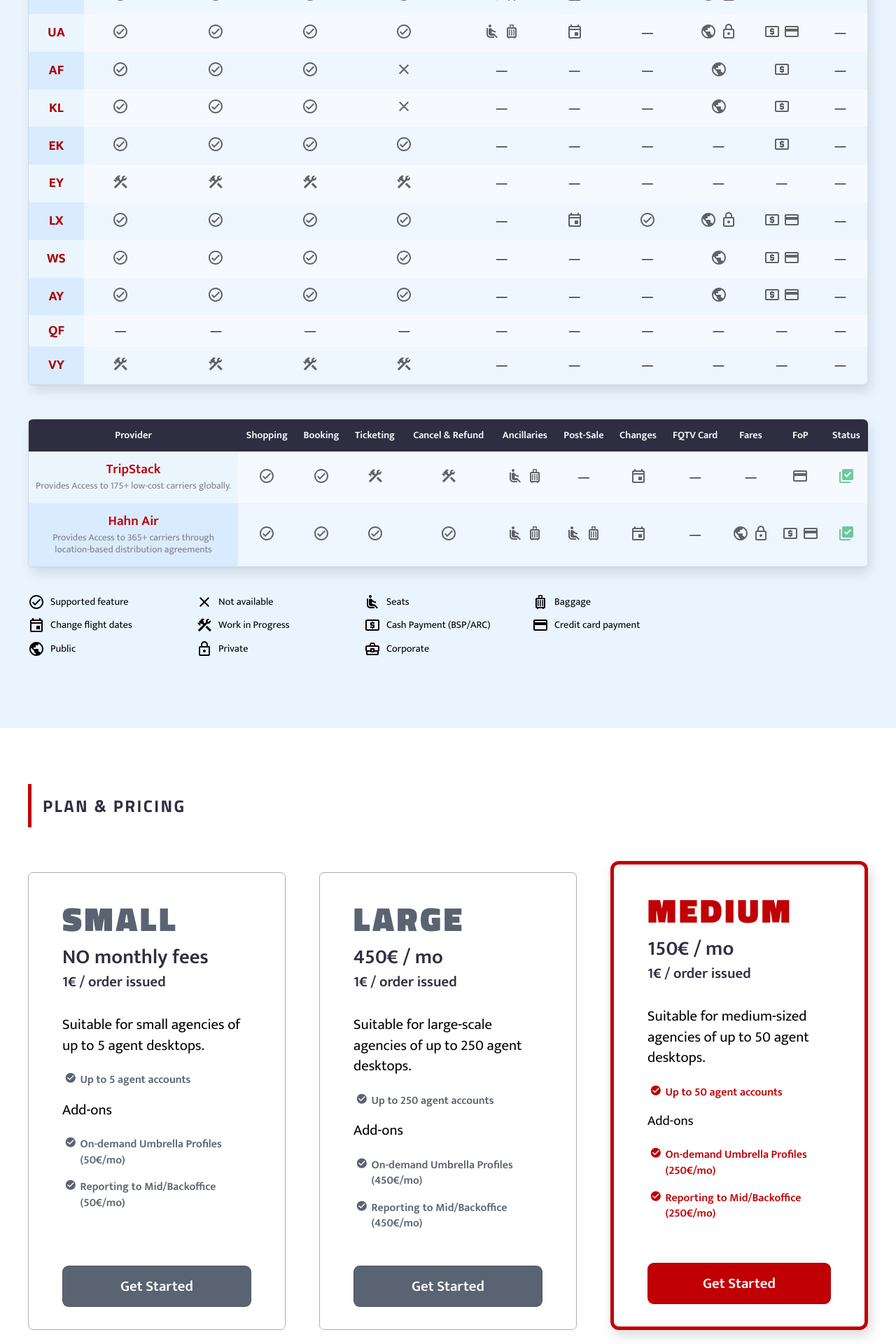
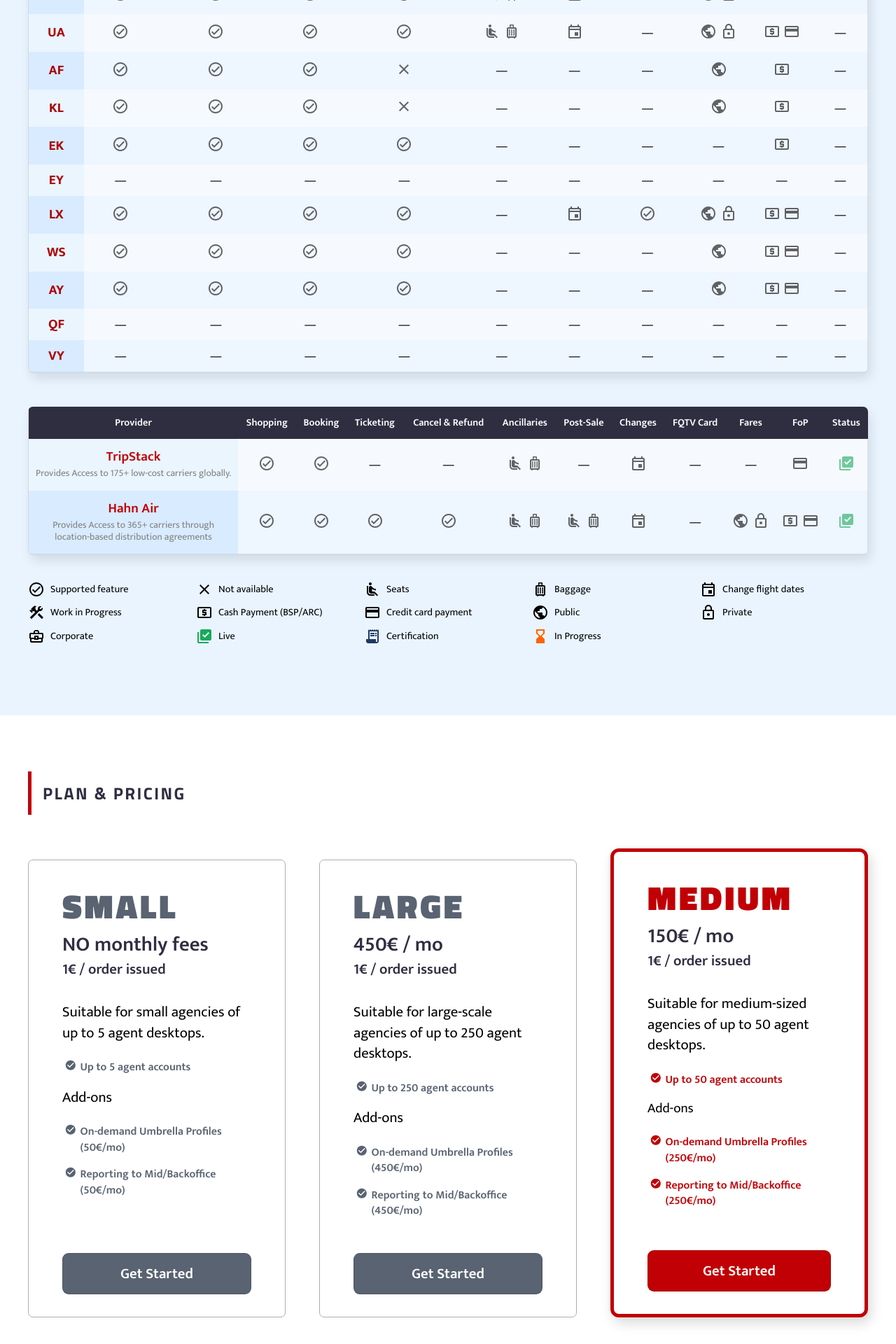
Before and after one commit to tripsimian-labs/bookingpad-web, a Jekyll site: the page built from index.md, in a window 1280 px wide. Shown: the part 3468-5388 px from the top of the page at 70% size. Built offline with Jekyll 4.4.1, drawn with Linux system fonts in a browser that asks for light colours.

Commit message:
Add a blank flag to columns in airlines and providers tables

```diff
--- a/_includes/home_airlines.html
+++ b/_includes/home_airlines.html
@@ -458,8 +458,38 @@
                                 d="M20 7H16V5L14 3H10L8 5V7H4C2.9 7 2 7.9 2 9V14C2 14.75 2.4 15.38 3 15.73V19C3 20.11 3.89 21 5 21H19C20.11 21 21 20.11 21 19V15.72C21.59 15.37 22 14.73 22 14V9C22 7.9 21.1 7 20 7ZM10 5H14V7H10V5ZM4 9H20V14H15V11H9V14H4V9ZM13 15H11V13H13V15ZM19 19H5V16H9V17H15V16H19V19Z"
                                 fill="black" />
                         </svg>
+                        <span>Corporate</span>
+                    </li>
+                    <li>
+                        <svg width="24" height="24" viewBox="0 0 24 24" fill="none" xmlns="http://www.w3.org/2000/svg">
+                            <path
+                                d="M20 2H8C6.9 2 6 2.9 6 4V16C6 17.1 6.9 18 8 18H20C21.1 18 22 17.1 22 16V4C22 2.9 21.1 2 20 2ZM12.47 14L9 10.5L10.4 9.09L12.47 11.17L17.6 6L19 7.41L12.47 14V14ZM4 6H2V20C2 21.1 2.9 22 4 22H18V20H4V6Z"
+                                fill="#19A95B" />
+                        </svg>
+                        <span>Live</span>
+                    </li>
+                    <li>
 
-                        <span>Corporate</span>
+                        <svg width="24" height="24" viewBox="0 0 24 24" fill="none" xmlns="http://www.w3.org/2000/svg">
+                            <path
+                                d="M19.5 3.5L18 2L16.5 3.5L15 2L13.5 3.5L12 2L10.5 3.5L9 2L7.5 3.5L6 2V16H3V19C3 20.66 4.34 22 6 22H18C19.66 22 21 20.66 21 19V2L19.5 3.5ZM19 19C19 19.55 18.55 20 18 20C17.45 20 17 19.55 17 19V16H8V5H19V19Z"
+                                fill="#1E3A60" />
+                            <path d="M15 7H9V9H15V7Z" fill="#1E3A60" />
+                            <path d="M18 7H16V9H18V7Z" fill="#1E3A60" />
+                            <path d="M15 10H9V12H15V10Z" fill="#1E3A60" />
+                            <path d="M18 10H16V12H18V10Z" fill="#1E3A60" />
+                        </svg>
+
+                        <span>Certification</span>
+                    </li>
+                    <li>
+                        <svg width="24" height="24" viewBox="0 0 24 24" fill="none" xmlns="http://www.w3.org/2000/svg">
+                            <path
+                                d="M18 22L17.99 16L14 12L17.99 7.99L18 2H6V8L10 12L6 15.99V22H18ZM8 7.5V4H16V7.5L12 11.5L8 7.5Z"
+                                fill="#FF6300" />
+                        </svg>
+
+                        <span>In Progress</span>
                     </li>
                 </ul>
             </div>
--- a/_includes/providers_table.html
+++ b/_includes/providers_table.html
@@ -59,7 +59,7 @@
                             d="M12 2C6.48 2 2 6.48 2 12C2 17.52 6.48 22 12 22C17.52 22 22 17.52 22 12C22 6.48 17.52 2 12 2ZM12 20C7.59 20 4 16.41 4 12C4 7.59 7.59 4 12 4C16.41 4 20 7.59 20 12C20 16.41 16.41 20 12 20ZM16.59 7.58L10 14.17L7.41 11.59L6 13L10 17L18 9L16.59 7.58Z"
                             fill="black" />
                     </svg>
-                    {% else %}
+                    {% elsif provider.booking == "Under Development" %}
                     <svg width="24" height="24" viewBox="0 0 24 24" fill="none" xmlns="http://www.w3.org/2000/svg">
                         <path d="M15.904 13.0506L13.7827 15.1719L19.7789 21.1681L21.9002 19.0468L15.904 13.0506Z"
                             fill="black" />
@@ -67,6 +67,8 @@
                             d="M17.5001 10C19.4301 10 21.0001 8.43005 21.0001 6.50005C21.0001 5.92005 20.8401 5.38005 20.5901 4.90005L17.8901 7.60005L16.4001 6.11005L19.1001 3.41005C18.6201 3.16005 18.0801 3.00005 17.5001 3.00005C15.5701 3.00005 14.0001 4.57005 14.0001 6.50005C14.0001 6.91005 14.0801 7.30005 14.2101 7.66005L12.3601 9.51005L10.5801 7.73005L11.2901 7.02005L9.8801 5.61005L12.0001 3.49005C10.8301 2.32005 8.9301 2.32005 7.7601 3.49005L4.2201 7.03005L5.6301 8.44005H2.8101L2.1001 9.15005L5.6401 12.69L6.3501 11.98V9.15005L7.7601 10.56L8.4701 9.85005L10.2501 11.63L2.8401 19.0401L4.9601 21.16L16.3401 9.79005C16.7001 9.92005 17.0901 10 17.5001 10Z"
                             fill="black" />
                     </svg>
+                    {% else %}
+                    <span>—</span>
                     {% endif %}
                 </td>
                 <td class="ticketing">
@@ -76,7 +78,7 @@
                             d="M12 2C6.48 2 2 6.48 2 12C2 17.52 6.48 22 12 22C17.52 22 22 17.52 22 12C22 6.48 17.52 2 12 2ZM12 20C7.59 20 4 16.41 4 12C4 7.59 7.59 4 12 4C16.41 4 20 7.59 20 12C20 16.41 16.41 20 12 20ZM16.59 7.58L10 14.17L7.41 11.59L6 13L10 17L18 9L16.59 7.58Z"
                             fill="black" />
                     </svg>
-                    {% else %}
+                    {% elsif provider.ticketing == "Under Development" %}
                     <svg width="24" height="24" viewBox="0 0 24 24" fill="none" xmlns="http://www.w3.org/2000/svg">
                         <path d="M15.904 13.0506L13.7827 15.1719L19.7789 21.1681L21.9002 19.0468L15.904 13.0506Z"
                             fill="black" />
@@ -84,6 +86,8 @@
                             d="M17.5001 10C19.4301 10 21.0001 8.43005 21.0001 6.50005C21.0001 5.92005 20.8401 5.38005 20.5901 4.90005L17.8901 7.60005L16.4001 6.11005L19.1001 3.41005C18.6201 3.16005 18.0801 3.00005 17.5001 3.00005C15.5701 3.00005 14.0001 4.57005 14.0001 6.50005C14.0001 6.91005 14.0801 7.30005 14.2101 7.66005L12.3601 9.51005L10.5801 7.73005L11.2901 7.02005L9.8801 5.61005L12.0001 3.49005C10.8301 2.32005 8.9301 2.32005 7.7601 3.49005L4.2201 7.03005L5.6301 8.44005H2.8101L2.1001 9.15005L5.6401 12.69L6.3501 11.98V9.15005L7.7601 10.56L8.4701 9.85005L10.2501 11.63L2.8401 19.0401L4.9601 21.16L16.3401 9.79005C16.7001 9.92005 17.0901 10 17.5001 10Z"
                             fill="black" />
                     </svg>
+                    {% else %}
+                    <span>—</span>
                     {% endif %}
                 </td>
                 <td class="cancel-refund">
@@ -99,7 +103,7 @@
                             d="M19 6.41L17.59 5L12 10.59L6.41 5L5 6.41L10.59 12L5 17.59L6.41 19L12 13.41L17.59 19L19 17.59L13.41 12L19 6.41Z"
                             fill="black"></path>
                     </svg>
-                    {% else %}
+                    {% elsif provider.cancel_refund == "Under Development" %}
                     <svg width="24" height="24" viewBox="0 0 24 24" fill="none" xmlns="http://www.w3.org/2000/svg">
                         <path d="M15.904 13.0506L13.7827 15.1719L19.7789 21.1681L21.9002 19.0468L15.904 13.0506Z"
                             fill="black" />
@@ -107,6 +111,8 @@
                             d="M17.5001 10C19.4301 10 21.0001 8.43005 21.0001 6.50005C21.0001 5.92005 20.8401 5.38005 20.5901 4.90005L17.8901 7.60005L16.4001 6.11005L19.1001 3.41005C18.6201 3.16005 18.0801 3.00005 17.5001 3.00005C15.5701 3.00005 14.0001 4.57005 14.0001 6.50005C14.0001 6.91005 14.0801 7.30005 14.2101 7.66005L12.3601 9.51005L10.5801 7.73005L11.2901 7.02005L9.8801 5.61005L12.0001 3.49005C10.8301 2.32005 8.9301 2.32005 7.7601 3.49005L4.2201 7.03005L5.6301 8.44005H2.8101L2.1001 9.15005L5.6401 12.69L6.3501 11.98V9.15005L7.7601 10.56L8.4701 9.85005L10.2501 11.63L2.8401 19.0401L4.9601 21.16L16.3401 9.79005C16.7001 9.92005 17.0901 10 17.5001 10Z"
                             fill="black" />
                     </svg>
+                    {% else %}
+                    <span>—</span>
                     {% endif %}
                 </td>
                 <td class="ancillaries">
--- a/_sass/airlines_providers.scss
+++ b/_sass/airlines_providers.scss
@@ -94,9 +94,11 @@
     display: grid;
     grid-template-columns: 1fr;
     width: 100%;
+    @media only screen and (min-width: 768px) {
+      grid-template-columns: repeat(3, 1fr);
+    }
     @media only screen and (min-width: 960px) {
-      width: 80%;
-      grid-template-columns: repeat(4, 1fr);
+      grid-template-columns: repeat(5, 1fr);
     }
     li {
       display: flex;
@@ -115,8 +117,12 @@
 
   td {
     &.provider {
-      width: 25%;
+      width: auto;
       padding: 1rem 0.5rem;
+
+      @media only screen and (min-width: 960px) {
+        width: 25%;
+      }
     }
   }
 }
```
Also changed, not shown: _airlines/etihad.md (+4 -4 lines), _airlines/vueling.md (+4 -4 lines), _providers/tripstack.md (+1 -1 lines).
